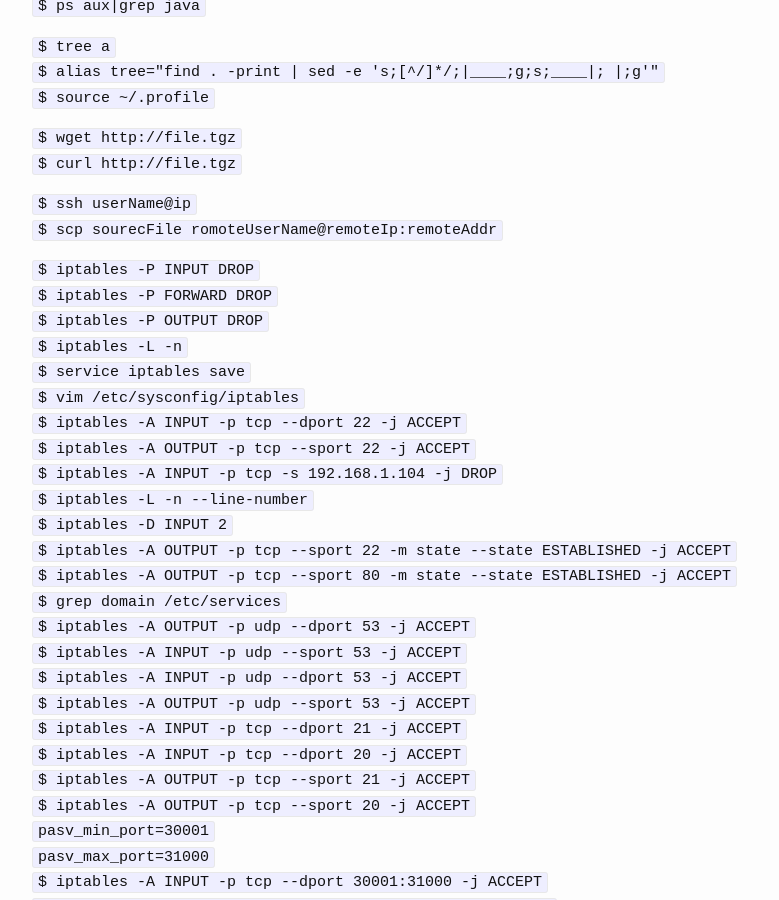
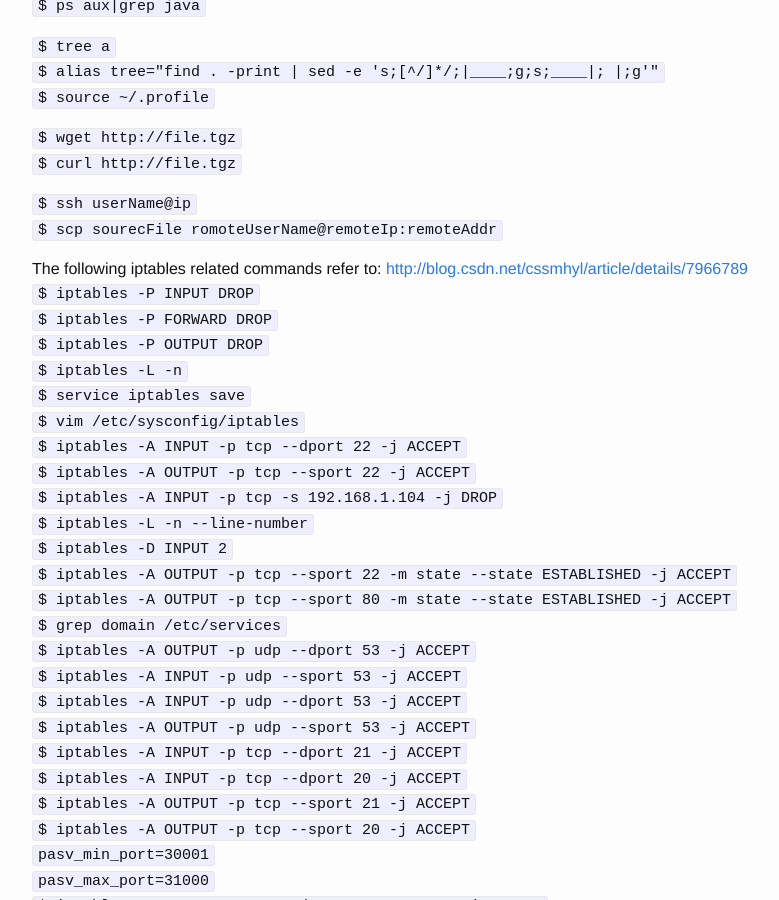
Before and after one commit to GeekRRK/GeekRRK.github.io, a Jekyll site: the page built from _posts/2015-12-15-Frequent commands.md, in a window 1280 px wide and 900 px high, scrolled down 1843 px. Shown: the whole window, without its empty margins (238-1017 px from the left). Built offline with Jekyll 4.4.1, drawn with Linux system fonts in a browser that asks for light colours; Markdown is read by kramdown in place of the engine named in the settings.

Commit message:
Update 2015-12-15-Frequent commands.md

```diff
--- a/_posts/2015-12-15-Frequent commands.md
+++ b/_posts/2015-12-15-Frequent commands.md
@@ -82,6 +82,7 @@ Sync with author after fork
 `$ ssh userName@ip`
 `$ scp sourecFile romoteUserName@remoteIp:remoteAddr`
 
+The following iptables related commands refer to: <http://blog.csdn.net/cssmhyl/article/details/7966789>
 `$ iptables -P INPUT DROP`
 `$ iptables -P FORWARD DROP`
 `$ iptables -P OUTPUT DROP`
```
